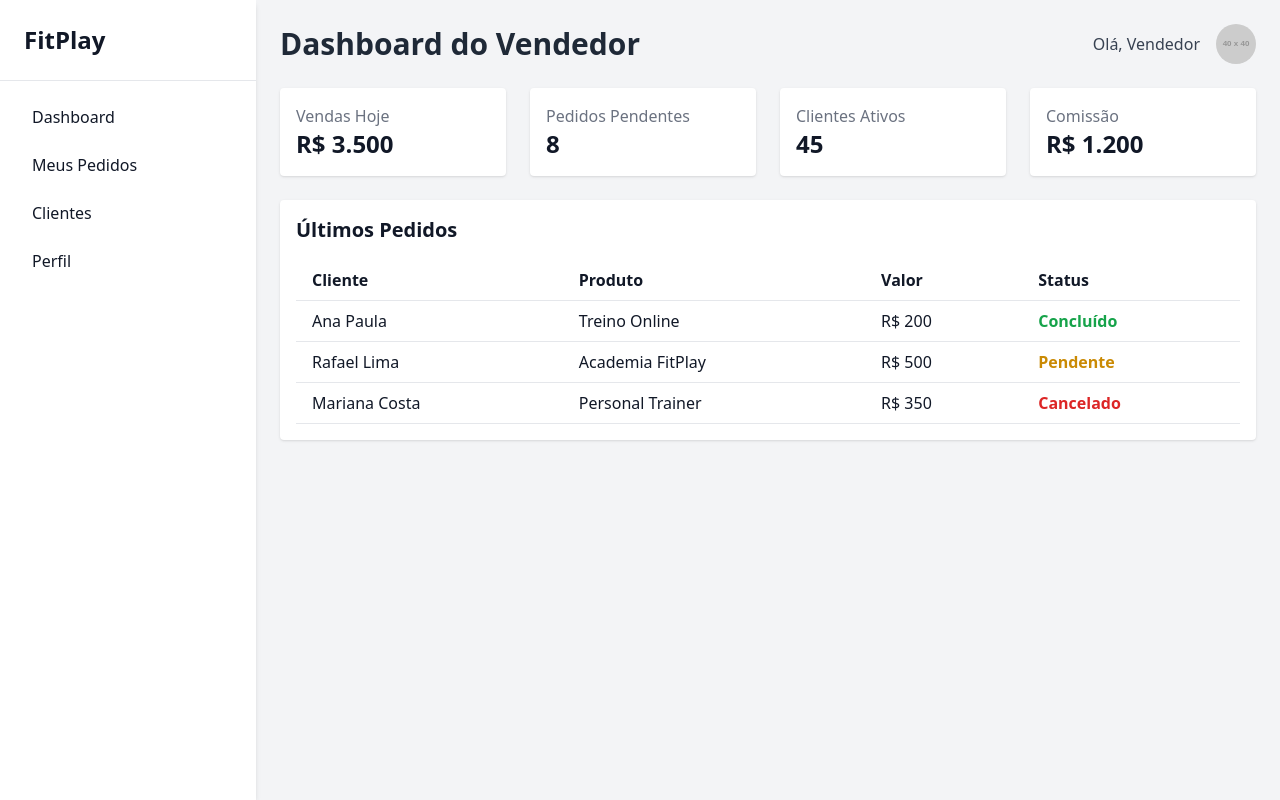
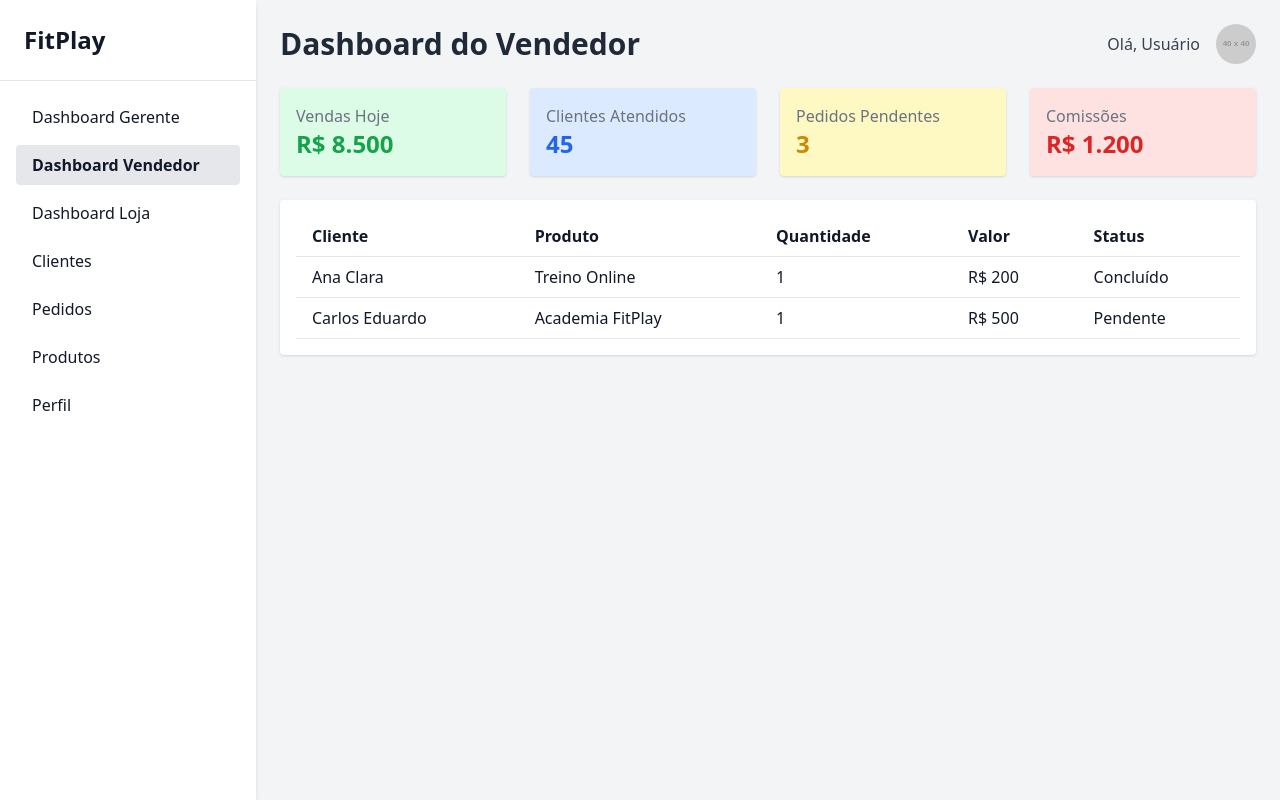
Before and after one commit to draohenrick/fitdplay, a React (Vite) app in the folder frontend/: page /dashboard-vendedor in a window 1280 px wide. Built offline with nearby package versions, Linux system fonts and the light colour scheme.

Commit message:
Update DashboardVendedor.jsx

```diff
--- a/frontend/src/pages/DashboardVendedor.jsx
+++ b/frontend/src/pages/DashboardVendedor.jsx
@@ -1,89 +1,34 @@
-// src/pages/DashboardVendedor.jsx
-import React from 'react';
+import React from "react";
+import Sidebar from "../components/Sidebar";
+import Header from "../components/Header";
+import Card from "../components/Card";
+import Table from "../components/Table";
 
 const DashboardVendedor = () => {
+  const summary = [
+    { title: "Vendas Hoje", value: "R$ 8.500", color: "green" },
+    { title: "Clientes Atendidos", value: "45", color: "blue" },
+    { title: "Pedidos Pendentes", value: "3", color: "yellow" },
+    { title: "Comissões", value: "R$ 1.200", color: "red" },
+  ];
+
+  const tableColumns = ["Cliente", "Produto", "Quantidade", "Valor", "Status"];
+  const tableData = [
+    { Cliente: "Ana Clara", Produto: "Treino Online", Quantidade: 1, Valor: "R$ 200", Status: "Concluído" },
+    { Cliente: "Carlos Eduardo", Produto: "Academia FitPlay", Quantidade: 1, Valor: "R$ 500", Status: "Pendente" },
+  ];
+
   return (
     <div className="flex h-screen bg-gray-100">
-      {/* Sidebar */}
-      <aside className="w-64 bg-white shadow-md flex flex-col">
-        <div className="p-6 text-2xl font-bold border-b">FitPlay</div>
-        <nav className="flex-1 p-4 space-y-2">
-          <a href="#" className="block px-4 py-2 rounded hover:bg-gray-200">Dashboard</a>
-          <a href="#" className="block px-4 py-2 rounded hover:bg-gray-200">Meus Pedidos</a>
-          <a href="#" className="block px-4 py-2 rounded hover:bg-gray-200">Clientes</a>
-          <a href="#" className="block px-4 py-2 rounded hover:bg-gray-200">Perfil</a>
-        </nav>
-      </aside>
-
-      {/* Main content */}
+      <Sidebar />
       <div className="flex-1 p-6 overflow-auto">
-        {/* Header */}
-        <header className="flex justify-between items-center mb-6">
-          <h1 className="text-3xl font-semibold text-gray-800">Dashboard do Vendedor</h1>
-          <div className="flex items-center space-x-4">
-            <span className="text-gray-700">Olá, Vendedor</span>
-            <img
-              src="https://via.placeholder.com/40"
-              alt="Usuário"
-              className="rounded-full"
-            />
-          </div>
-        </header>
-
-        {/* Summary Cards */}
+        <Header title="Dashboard do Vendedor" />
         <div className="grid grid-cols-1 sm:grid-cols-2 lg:grid-cols-4 gap-6 mb-6">
-          <div className="bg-white p-4 rounded shadow flex flex-col">
-            <span className="text-gray-500">Vendas Hoje</span>
-            <span className="text-2xl font-bold">R$ 3.500</span>
-          </div>
-          <div className="bg-white p-4 rounded shadow flex flex-col">
-            <span className="text-gray-500">Pedidos Pendentes</span>
-            <span className="text-2xl font-bold">8</span>
-          </div>
-          <div className="bg-white p-4 rounded shadow flex flex-col">
-            <span className="text-gray-500">Clientes Ativos</span>
-            <span className="text-2xl font-bold">45</span>
-          </div>
-          <div className="bg-white p-4 rounded shadow flex flex-col">
-            <span className="text-gray-500">Comissão</span>
-            <span className="text-2xl font-bold">R$ 1.200</span>
-          </div>
+          {summary.map((c, i) => (
+            <Card key={i} title={c.title} value={c.value} color={c.color} />
+          ))}
         </div>
-
-        {/* Data Table */}
-        <div className="bg-white p-4 rounded shadow">
-          <h2 className="text-xl font-semibold mb-4">Últimos Pedidos</h2>
-          <table className="w-full text-left border-collapse">
-            <thead>
-              <tr>
-                <th className="border-b px-4 py-2">Cliente</th>
-                <th className="border-b px-4 py-2">Produto</th>
-                <th className="border-b px-4 py-2">Valor</th>
-                <th className="border-b px-4 py-2">Status</th>
-              </tr>
-            </thead>
-            <tbody>
-              <tr>
-                <td className="border-b px-4 py-2">Ana Paula</td>
-                <td className="border-b px-4 py-2">Treino Online</td>
-                <td className="border-b px-4 py-2">R$ 200</td>
-                <td className="border-b px-4 py-2 text-green-600 font-semibold">Concluído</td>
-              </tr>
-              <tr>
-                <td className="border-b px-4 py-2">Rafael Lima</td>
-                <td className="border-b px-4 py-2">Academia FitPlay</td>
-                <td className="border-b px-4 py-2">R$ 500</td>
-                <td className="border-b px-4 py-2 text-yellow-600 font-semibold">Pendente</td>
-              </tr>
-              <tr>
-                <td className="border-b px-4 py-2">Mariana Costa</td>
-                <td className="border-b px-4 py-2">Personal Trainer</td>
-                <td className="border-b px-4 py-2">R$ 350</td>
-                <td className="border-b px-4 py-2 text-red-600 font-semibold">Cancelado</td>
-              </tr>
-            </tbody>
-          </table>
-        </div>
+        <Table columns={tableColumns} data={tableData} />
       </div>
     </div>
   );
```
